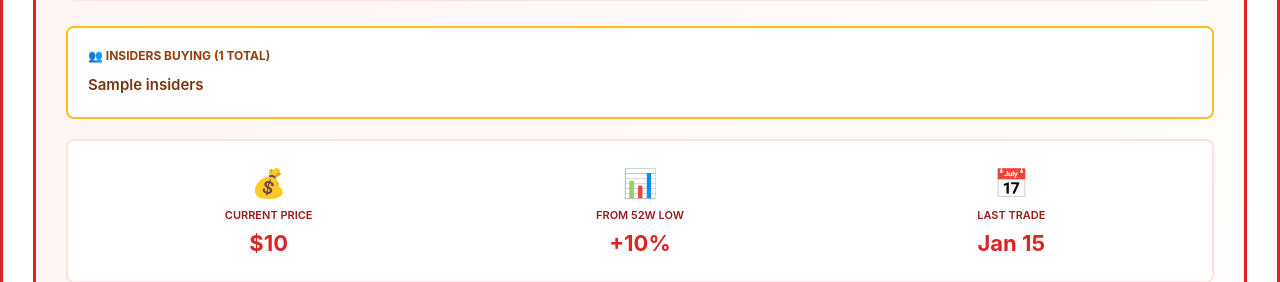
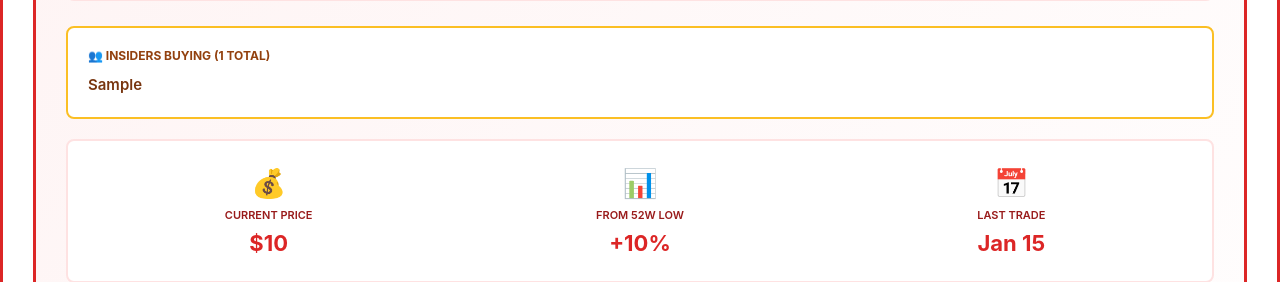
Before and after one commit to Samie-mirghani/insider-cluster-watch, a Python web app: template templates/urgent_alert.html in a window 1280 px wide. Shown: the part 840-1122 px from the top of the page. Run offline with Jinja, Linux system fonts and the light colour scheme; the template is opened without the code that fills it: most values are stand-ins (such as "Sample title", 1, 10 or a date in 2020).

Commit message:
Fix GitHub Pages display and urgent email template
Fixes:
- Add .nojekyll file to disable Jekyll processing and ensure index.html is served
- Update urgent_alert.html to display insider track records (was missing)
- Now both email templates (daily and urgent) show track record data consistently

Pipeline Verification:
- All workflow YAML files validated
- Column initialization verified in all code paths
- Error handling confirmed in generate_public_performance.py
- No regressions in existing functionality

```diff
--- a/templates/urgent_alert.html
+++ b/templates/urgent_alert.html
@@ -216,7 +216,13 @@
                 <tr>
                   <td style="padding: 20px;">
                     <div style="font-size: 12px; color: #92400e; font-weight: 700; text-transform: uppercase; margin-bottom: 10px;">👥 INSIDERS BUYING ({{ item.cluster_count }} TOTAL)</div>
-                    <div style="color: #78350f; font-size: 15px; font-weight: 600; line-height: 1.6;">{{ item.insiders }}</div>
+                    <div style="color: #78350f; font-size: 15px; font-weight: 600; line-height: 1.6;">
+                      {% if item.insiders_with_track_record and item.insiders_with_track_record != '' %}
+                        {{ item.insiders_with_track_record }}
+                      {% else %}
+                        {{ item.insiders }}
+                      {% endif %}
+                    </div>
                   </td>
                 </tr>
               </table>
```
Also changed, not shown: 1 other file.
